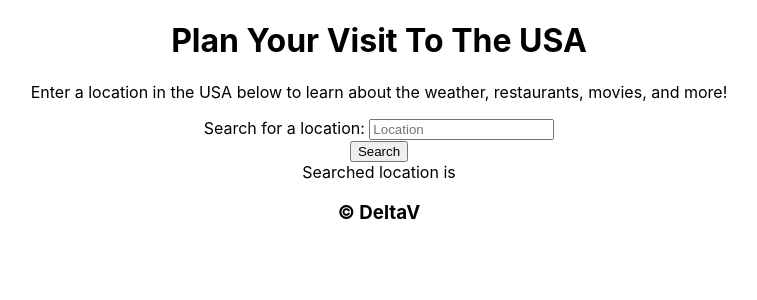
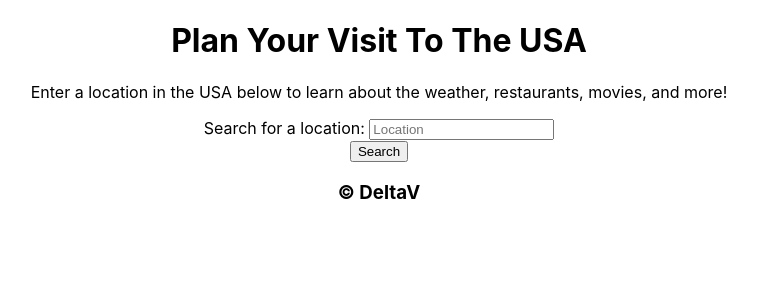
Before and after one commit to DeltaVCode/cedar-c-301d10, a React (Create React App) app in the folder class-05/demo/city-explorer-react/: page / in a window 1280 px wide. Shown: the top 300 px of the page, without its empty margins (261-1018 px from the left). Built offline with nearby package versions, Linux system fonts and the light colour scheme.

Commit message:
COnditionally render location info

```diff
--- a/class-05/demo/city-explorer-react/src/components/main.js
+++ b/class-05/demo/city-explorer-react/src/components/main.js
@@ -36,9 +36,11 @@ class Main extends React.Component {
           </div>
         </form>
 
-        <div>
-          Searched location is {this.state.search}
-        </div>
+        {this.state.search && /* if we have search, show div */
+          <div>
+            Searched location is {this.state.search}
+          </div>
+        }
       </main>
     )
   }
```
